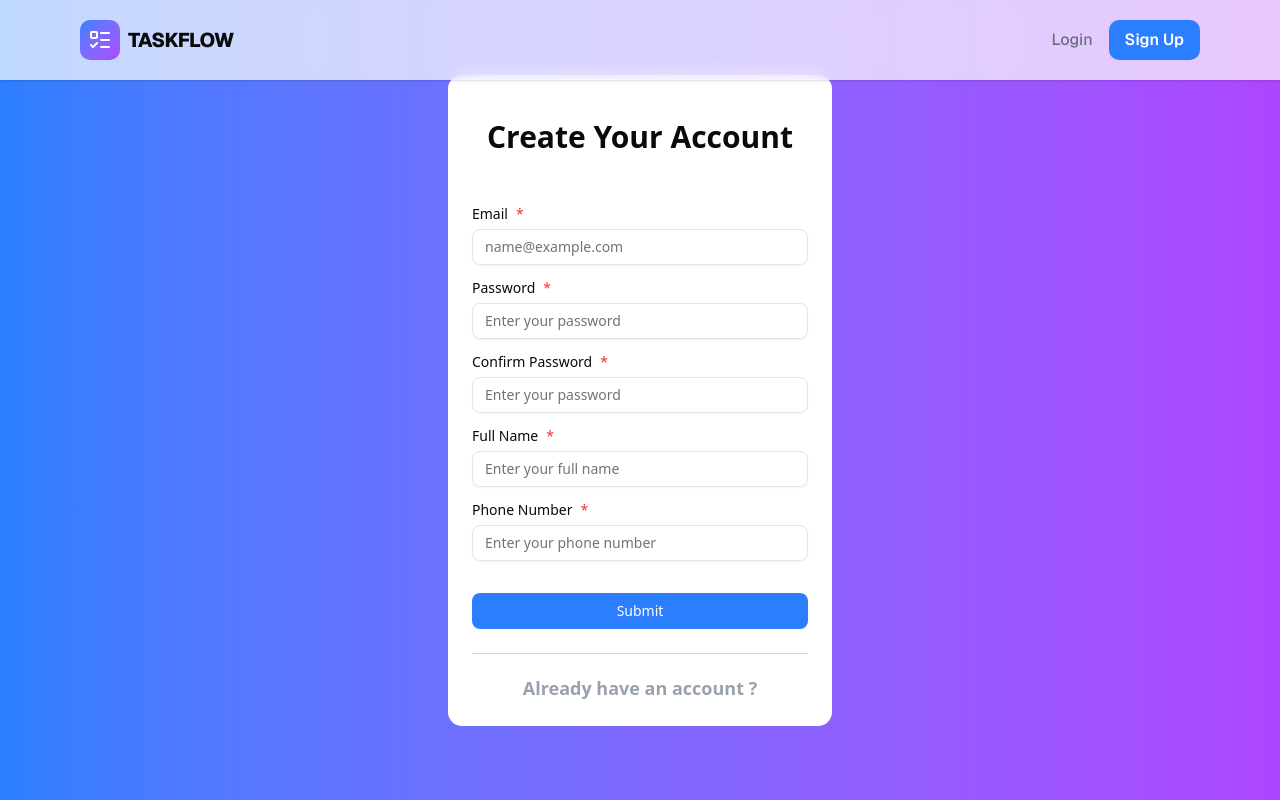
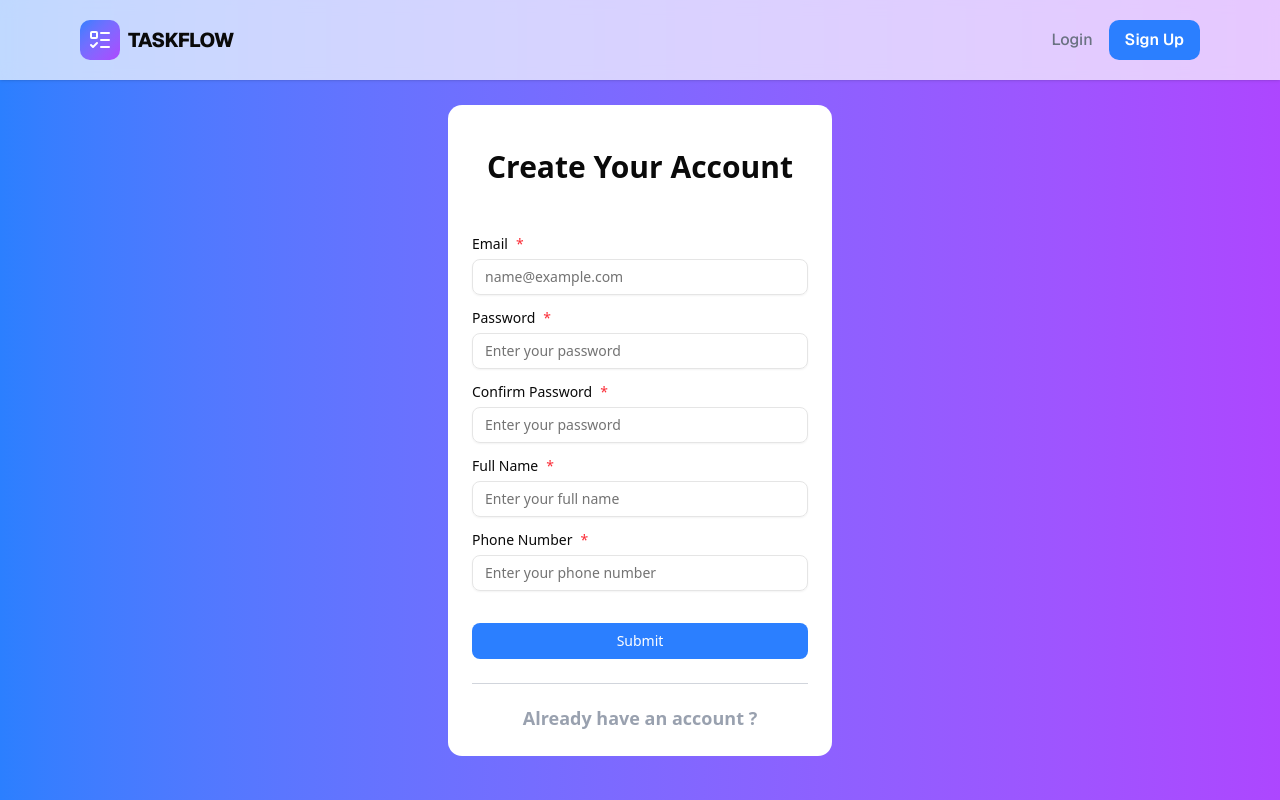
Before and after one commit to overyou2003/project-task-app, a Next.js app: page /register in a window 1280 px wide. Built offline with nearby package versions, Linux system fonts and the light colour scheme.

Commit message:
feat : register : layout margin top of card register

```diff
--- a/app/(auth)/layout.tsx
+++ b/app/(auth)/layout.tsx
@@ -12,7 +12,7 @@
         <Navbar />
       </header>
       <main className="flex-1 flex flex-col justify-center ">
-        <div>{children}</div>
+        {children}
       </main>
     </div>
   );
--- a/app/(auth)/register/page.tsx
+++ b/app/(auth)/register/page.tsx
@@ -1,10 +1,8 @@
-import RegisterPageView from "@/components/modules/register-page/view/register-page-view"
+import RegisterPageView from "@/components/modules/register-page/view/register-page-view";
 
 const RegisterPage = () => {
   return (
-    <div>
-        <RegisterPageView />
-    </div>
-  )
-}
-export default RegisterPage
+    <RegisterPageView />
+  );
+};
+export default RegisterPage;
--- a/components/modules/register-page/view/register-page-view.tsx
+++ b/components/modules/register-page/view/register-page-view.tsx
@@ -61,7 +61,7 @@
   }
 
   return (
-    <div className="flex justify-center">
+    <div className="flex justify-center w-full h-full mt-15">
       <Card className="w-full max-w-sm">
         <CardHeader className="justify-center py-5">
           <CardTitle className="text-3xl text-center font-semibold flex gap-2">
```
Also changed, not shown: package.json (+5 -5 lines).
